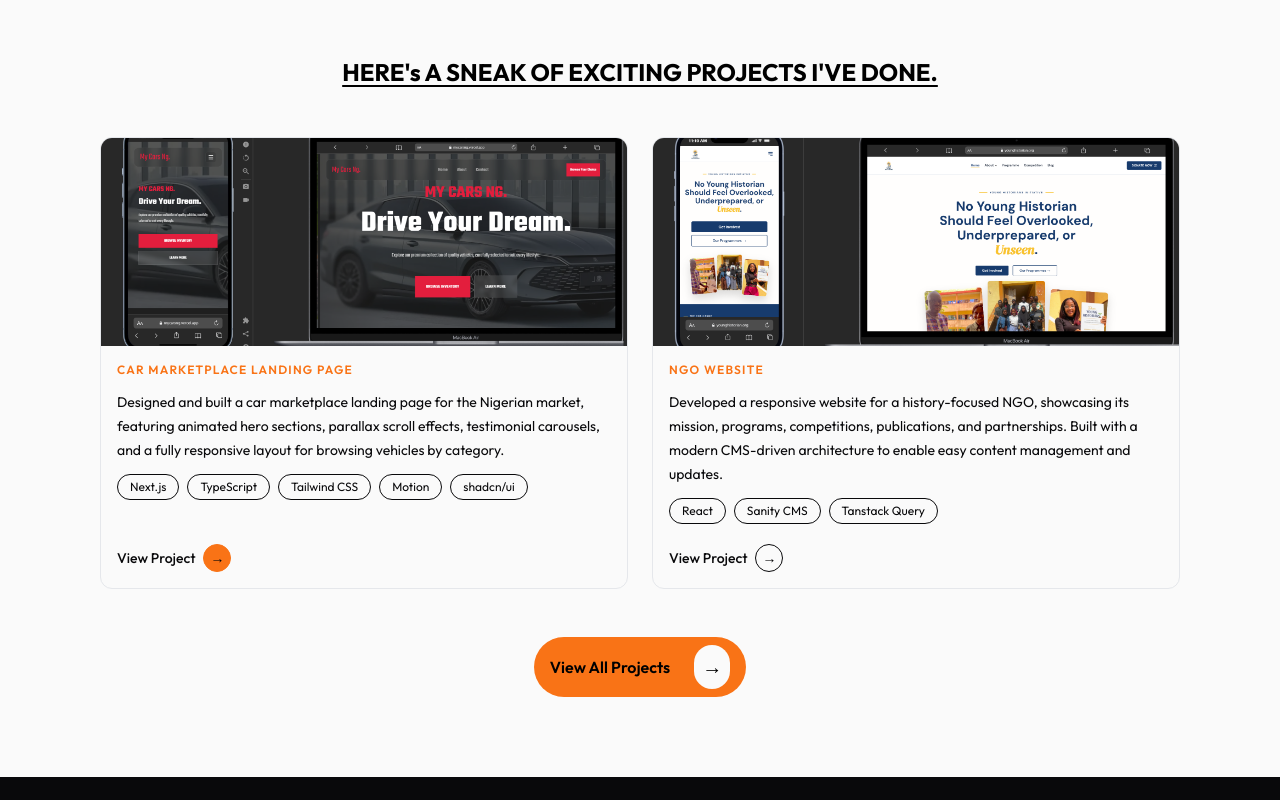
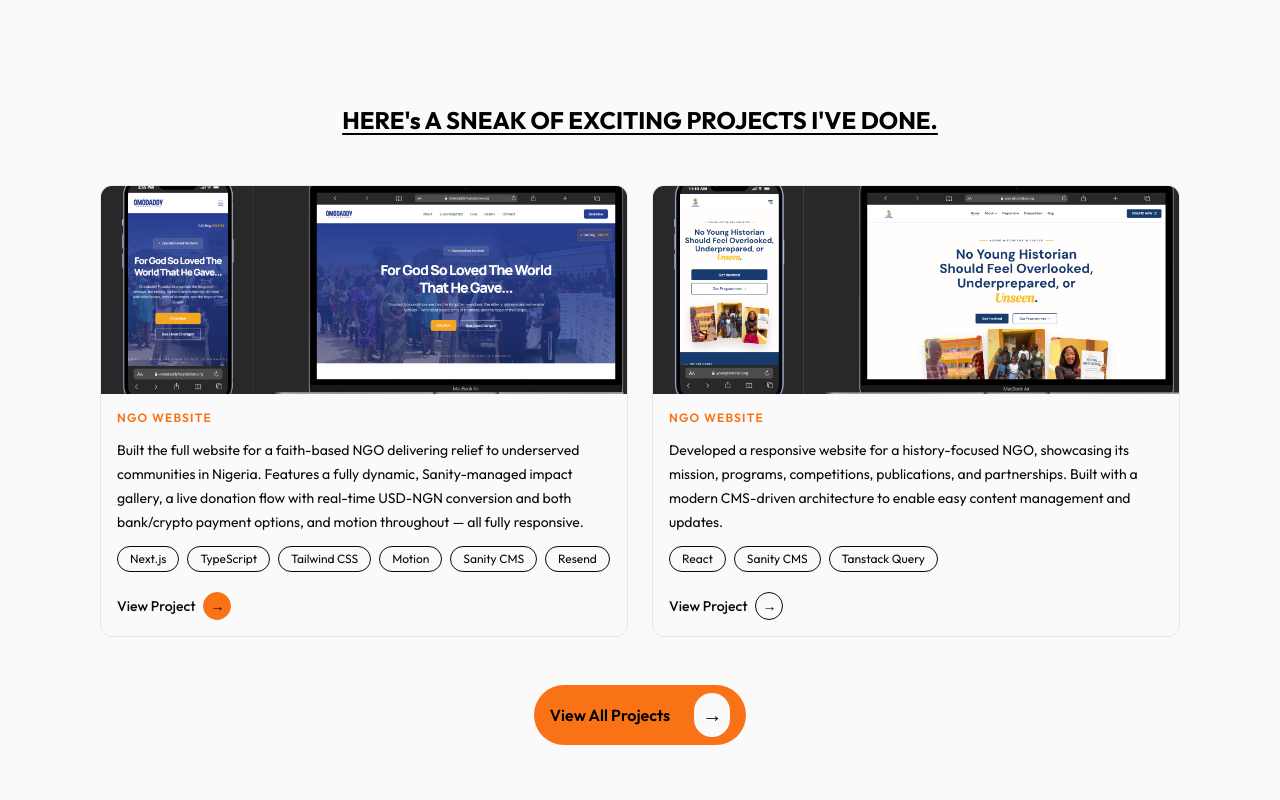
Before and after one commit to judexify/Judexify-Portfolio, a React (Vite) app: page / in a window 1280 px wide. Shown: the part 2960-3760 px from the top of the page. Built offline with nearby package versions, Linux system fonts and the light colour scheme.

Commit message:
Refactor code structure for improved readability and maintainability

```diff
--- a/src/Pages/ContactMe.jsx
+++ b/src/Pages/ContactMe.jsx
@@ -29,19 +29,19 @@ const contacts = [
     link: "https://github.com/judexify",
     description: "See what I'm currently building",
   },
-  {
-    uid: 4,
-    icon: FaWhatsapp,
-    label: "WhatsApp",
-    handle: "+234 70 8514 9889",
-    link: "https://wa.me/2347085149889",
-    description: "Quickest way to reach me",
-  },
+  // {
+  //   uid: 4,
+  //   icon: FaWhatsapp,
+  //   label: "WhatsApp",
+  //   handle: "+234 70 8514 9889",
+  //   link: "https://wa.me/2347085149889",
+  //   description: "Quickest way to reach me",
+  // },
   {
     uid: 5,
     icon: MdEmail,
     label: "Email",
-    handle: "judexify1@gmail.com",
+    handle: "olukojuoluwadunsi12@gmail.com",
     link: "mailto:judexify1@gmail.com",
     description: "Prefer email? I check it daily",
   },
@@ -59,18 +59,18 @@ function Contact() {
 function ContactHero() {
   return (
     <Motion.section
-      className='pt-20 md:pt-32 px-5 md:px-25 bg-bg pb-20 flex flex-col gap-4'
+      className="pt-20 md:pt-32 px-5 md:px-25 bg-bg pb-20 flex flex-col gap-4"
       initial={{ opacity: 0, y: 40 }}
       whileInView={{ opacity: 1, y: 0 }}
       transition={{ duration: 0.8 }}
       viewport={{ once: true }}
     >
-      <h1 className='font-bold text-5xl md:text-7xl text-textColor'>
+      <h1 className="font-bold text-5xl md:text-7xl text-textColor">
         Contact Me
       </h1>
-      <p className='text-textColor-muted text-base md:text-lg max-w-xl leading-7'>
+      <p className="text-textColor-muted text-base md:text-lg max-w-xl leading-7">
         Pick a platform you're comfortable with and say hi ,{" "}
-        <span className='font-semibold text-primary'>
+        <span className="font-semibold text-primary">
           I'm currently open to new projects.
         </span>
       </p>
@@ -80,33 +80,33 @@ function ContactHero() {
 
 function ContactCards() {
   return (
-    <section className='pt-5 mt-15 md:pt-32 px-5 md:px-25 bg-textColor pb-20 flex flex-col items-center'>
-      <div className='grid grid-cols-1 md:grid-cols-2 gap-6 w-full mb-12'>
+    <section className="pt-5 mt-15 md:pt-32 px-5 md:px-25 bg-textColor pb-20 flex flex-col items-center">
+      <div className="grid grid-cols-1 md:grid-cols-2 gap-6 w-full mb-12">
         {contacts.map((contact, index) => (
           <Motion.a
             key={contact.uid}
             href={contact.link}
-            target='_blank'
-            rel='noopener noreferrer'
-            className='border border-gray-200 rounded-xl p-6 flex items-center gap-5 hover:border-primary transition-colors'
+            target="_blank"
+            rel="noopener noreferrer"
+            className="border border-gray-200 rounded-xl p-6 flex items-center gap-5 hover:border-primary transition-colors"
             initial={{ opacity: 0, y: 40 }}
             whileInView={{ opacity: 1, y: 0 }}
             transition={{ duration: 0.8, delay: index * 0.15 }}
             viewport={{ once: true, amount: 0.3 }}
           >
-            <span className='text-4xl text-primary'>
+            <span className="text-4xl text-primary">
               <contact.icon />
             </span>
-            <div className='flex flex-col gap-1'>
-              <span className='text-xs font-semibold text-primary tracking-widest'>
+            <div className="flex flex-col gap-1">
+              <span className="text-xs font-semibold text-primary tracking-widest">
                 {contact.label}
               </span>
-              <span className='text-sm font-bold text-bg'>
+              <span className="text-sm font-bold text-bg">
                 {contact.handle}
               </span>
-              <p className='text-sm text-bg leading-6'>{contact.description}</p>
+              <p className="text-sm text-bg leading-6">{contact.description}</p>
             </div>
-            <span className='ml-auto text-bg text-xl'>&rarr;</span>
+            <span className="ml-auto text-bg text-xl">&rarr;</span>
           </Motion.a>
         ))}
       </div>
--- a/src/Sections/Skills.jsx
+++ b/src/Sections/Skills.jsx
@@ -85,6 +85,7 @@ function Skills() {
             <p className="text-center">{skill.description}</p>
           </Motion.div>
         ))}
+        `
       </div>
     </section>
   );
--- a/src/Sections/Testimonials.jsx
+++ b/src/Sections/Testimonials.jsx
@@ -13,6 +13,14 @@ const testimonials = [
   },
   {
     uid: 2,
+    image: "/testimonials/omodaddy-proof.jpeg",
+    name: "Omodaddy Foundation",
+    role: "NGO — Relief & Community Outreach",
+    description:
+      "Our new site made it so much easier to show donors exactly where their giving goes. We can add photos and updates ourselves, and the whole donation process feels seamless.",
+  },
+  {
+    uid: 3,
     image: "/testimonials/feliza-proof.png",
     name: "Feliza Hotel",
     role: "Hospitality — Feliza Hotel & Suites",
@@ -30,42 +38,42 @@ function Testimonials() {
 
   return (
     <Motion.section
-      className='pt-5 md:pt-32 px-5 md:px-25 bg-textColor pb-20'
+      className="pt-5 md:pt-32 px-5 md:px-25 bg-textColor pb-20"
       initial={{ opacity: 0, y: 40 }}
       whileInView={{ opacity: 1, y: 0 }}
       transition={{ duration: 0.8 }}
       viewport={{ once: true }}
     >
-      <h2 className='text-2xl font-bold text-bg underline underline-offset-4 mb-10'>
+      <h2 className="text-2xl font-bold text-bg underline underline-offset-4 mb-10">
         DON'T JUST TAKE MY 😊 WORD FOR IT.
       </h2>
 
-      <div className='overflow-hidden' ref={emblaRef}>
-        <div className='flex'>
+      <div className="overflow-hidden" ref={emblaRef}>
+        <div className="flex">
           {testimonials.map((t) => (
             <div
               key={t.uid}
-              className='flex-[0_0_100%] min-w-0 md:flex-[0_0_60%] px-4'
+              className="flex-[0_0_100%] min-w-0 md:flex-[0_0_60%] px-4"
             >
-              <div className='border border-primary rounded-xl p-6 flex flex-col gap-4'>
+              <div className="border border-primary rounded-xl p-6 flex flex-col gap-4">
                 <div
-                  className='w-full h-48 rounded-lg overflow-hidden cursor-pointer'
+                  className="w-full h-48 rounded-lg overflow-hidden cursor-pointer"
                   onClick={() => setSelectedImage(t.image)}
                 >
                   <img
                     src={t.image}
                     alt={`Testimonial proof from ${t.name}`}
-                    className='w-full h-full object-cover'
+                    className="w-full h-full object-cover"
                   />
                 </div>
 
-                <p className='text-sm text-bg leading-6 italic'>
+                <p className="text-sm text-bg leading-6 italic">
                   "{t.description}"
                 </p>
 
-                <div className='flex flex-col gap-0.5'>
-                  <span className='font-bold text-bg'>{t.name}</span>
-                  <span className='text-xs text-bg opacity-60'>{t.role}</span>
+                <div className="flex flex-col gap-0.5">
+                  <span className="font-bold text-bg">{t.name}</span>
+                  <span className="text-xs text-bg opacity-60">{t.role}</span>
                 </div>
               </div>
             </div>
@@ -73,16 +81,16 @@ function Testimonials() {
         </div>
       </div>
 
-      <div className='flex items-center gap-4 mt-8'>
+      <div className="flex items-center gap-4 mt-8">
         <button
           onClick={scrollPrev}
-          className='w-10 h-10 rounded-full border border-bg text-bg flex items-center justify-center hover:bg-primary hover:border-primary transition-colors'
+          className="w-10 h-10 rounded-full border border-bg text-bg flex items-center justify-center hover:bg-primary hover:border-primary transition-colors"
         >
           ←
         </button>
         <button
           onClick={scrollNext}
-          className='w-10 h-10 rounded-full bg-primary text-bg flex items-center justify-center hover:bg-primary-dark transition-colors'
+          className="w-10 h-10 rounded-full bg-primary text-bg flex items-center justify-center hover:bg-primary-dark transition-colors"
         >
           →
         </button>
@@ -90,14 +98,14 @@ function Testimonials() {
 
       {selectedImage && (
         <div
-          className='fixed inset-0 bg-black/80 z-50 flex items-center justify-center p-5'
+          className="fixed inset-0 bg-black/80 z-50 flex items-center justify-center p-5"
           onClick={() => setSelectedImage(null)}
         >
-          <div className='max-w-lg w-full rounded-xl overflow-hidden'>
+          <div className="max-w-lg w-full rounded-xl overflow-hidden">
             <img
               src={selectedImage}
-              alt='Testimonial proof'
-              className='w-full object-contain'
+              alt="Testimonial proof"
+              className="w-full object-contain"
             />
           </div>
         </div>
--- a/src/data.js
+++ b/src/data.js
@@ -1,14 +1,21 @@
 export const projects = [
   {
     uid: 1,
-    image: "/mycarsng-1.png",
-    alt: "My Cars Ng Car Marketplace Landing Page",
-    category: "CAR MARKETPLACE LANDING PAGE",
+    image: "/omodaddy-1.png",
+    alt: "Omodaddy Foundation NGO Website on Mobile and Desktop View",
+    category: "NGO WEBSITE",
     description:
-      "Designed and built a car marketplace landing page for the Nigerian market, featuring animated hero sections, parallax scroll effects, testimonial carousels, and a fully responsive layout for browsing vehicles by category.",
-    tag: ["Next.js", "TypeScript", "Tailwind CSS", "Motion", "shadcn/ui"],
+      "Built the full website for a faith-based NGO delivering relief to underserved communities in Nigeria. Features a fully dynamic, Sanity-managed impact gallery, a live donation flow with real-time USD-NGN conversion and both bank/crypto payment options, and motion throughout — all fully responsive.",
+    tag: [
+      "Next.js",
+      "TypeScript",
+      "Tailwind CSS",
+      "Motion",
+      "Sanity CMS",
+      "Resend",
+    ],
     latest: true,
-    link: "https://mycarsng.vercel.app/",
+    link: "https://omodaddyfoundation.org",
   },
 
   {
@@ -24,6 +31,17 @@ export const projects = [
   },
   {
     uid: 3,
+    image: "/mycarsng-1.png",
+    alt: "My Cars Ng Car Marketplace Landing Page",
+    category: "CAR MARKETPLACE LANDING PAGE",
+    description:
+      "Designed and built a car marketplace landing page for the Nigerian market, featuring animated hero sections, parallax scroll effects, testimonial carousels, and a fully responsive layout for browsing vehicles by category.",
+    tag: ["Next.js", "TypeScript", "Tailwind CSS", "Motion", "shadcn/ui"],
+    latest: false,
+    link: "https://mycarsng.vercel.app/",
+  },
+  {
+    uid: 4,
     image: "/feliza-1.png",
     alt: "Feliza Digital Menu on Mobile and Desktop View",
     category: "DIGITAL MENU WEBSITE",
@@ -34,7 +52,7 @@ export const projects = [
     link: "https://felizahotelandsuites.vercel.app",
   },
   {
-    uid: 4,
+    uid: 5,
     image: "/oluperfecttech-1.png",
     alt: "Oluperfect Technology Solar Company Website",
     category: "SOLAR COMPANY WEBSITE",
@@ -45,7 +63,7 @@ export const projects = [
     link: "https://oluperfecttech.netlify.app/",
   },
   {
-    uid: 5,
+    uid: 6,
     image: "/Bynomi-1.png",
     alt: "Bynomo Web3 Landing Page",
     category: "WEB3 LANDING PAGE",
@@ -56,7 +74,7 @@ export const projects = [
     link: "https://judexify.github.io/Bynomo/",
   },
   {
-    uid: 6,
+    uid: 7,
     image: "/studydesk-1.png",
     alt: "StudyDesk Personal Semester Dashboard",
     category: "PRODUCTIVITY APP",
@@ -67,7 +85,7 @@ export const projects = [
     link: "https://studydesk-rose.vercel.app/dashboard",
   },
   {
-    uid: 7,
+    uid: 8,
     image: "/pugzverse-1.png",
     alt: "Pugsverse Memecoin Website",
     category: "MEMECOIN LANDING PAGE",
```
Also changed, not shown: public/omodaddy-1.png (added), public/testimonials/omodaddy-proof.jpeg (added).
